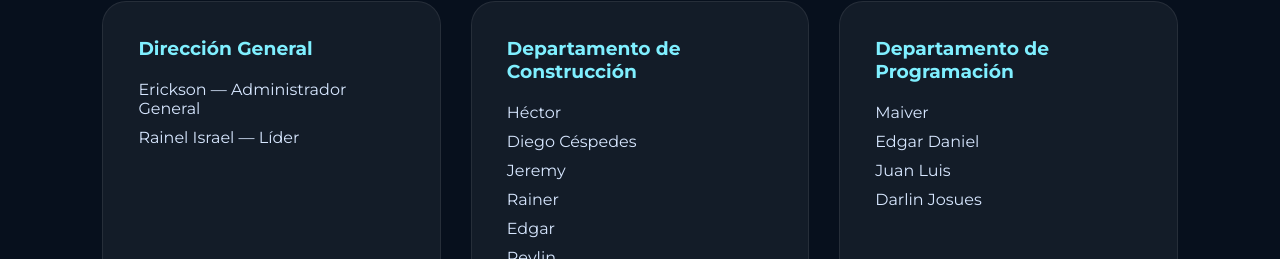
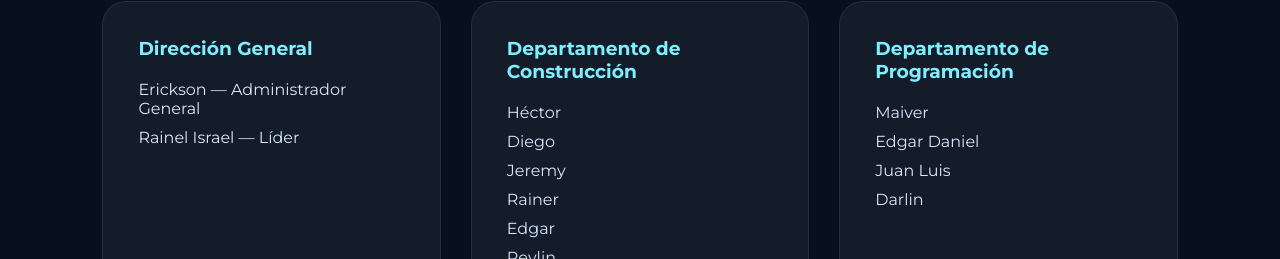
Before and after one commit to danieladon2009-eng/Neuro-Tech, a plain HTML site: page index.html in a window 1280 px wide. Shown: the part 3140-3399 px from the top of the page. Drawn offline with Linux system fonts and the light colour scheme.

Commit message:
Add files via upload

```diff
--- a/index.html
+++ b/index.html
@@ -591,7 +591,7 @@ El proyecto Neuro-tech es desarrollado por estudiantes organizados en distintas
 
 <ul>
 <li>Héctor</li>
-<li>Diego Céspedes</li>
+<li>Diego </li>
 <li>Jeremy</li>
 <li>Rainer</li>
 <li>Edgar</li>
@@ -609,7 +609,7 @@ El proyecto Neuro-tech es desarrollado por estudiantes organizados en distintas
 <li>Maiver</li>
 <li>Edgar Daniel</li>
 <li>Juan Luis</li>
-<li>Darlin Josues</li>
+<li>Darlin</li>
 
 
 </ul>
```
